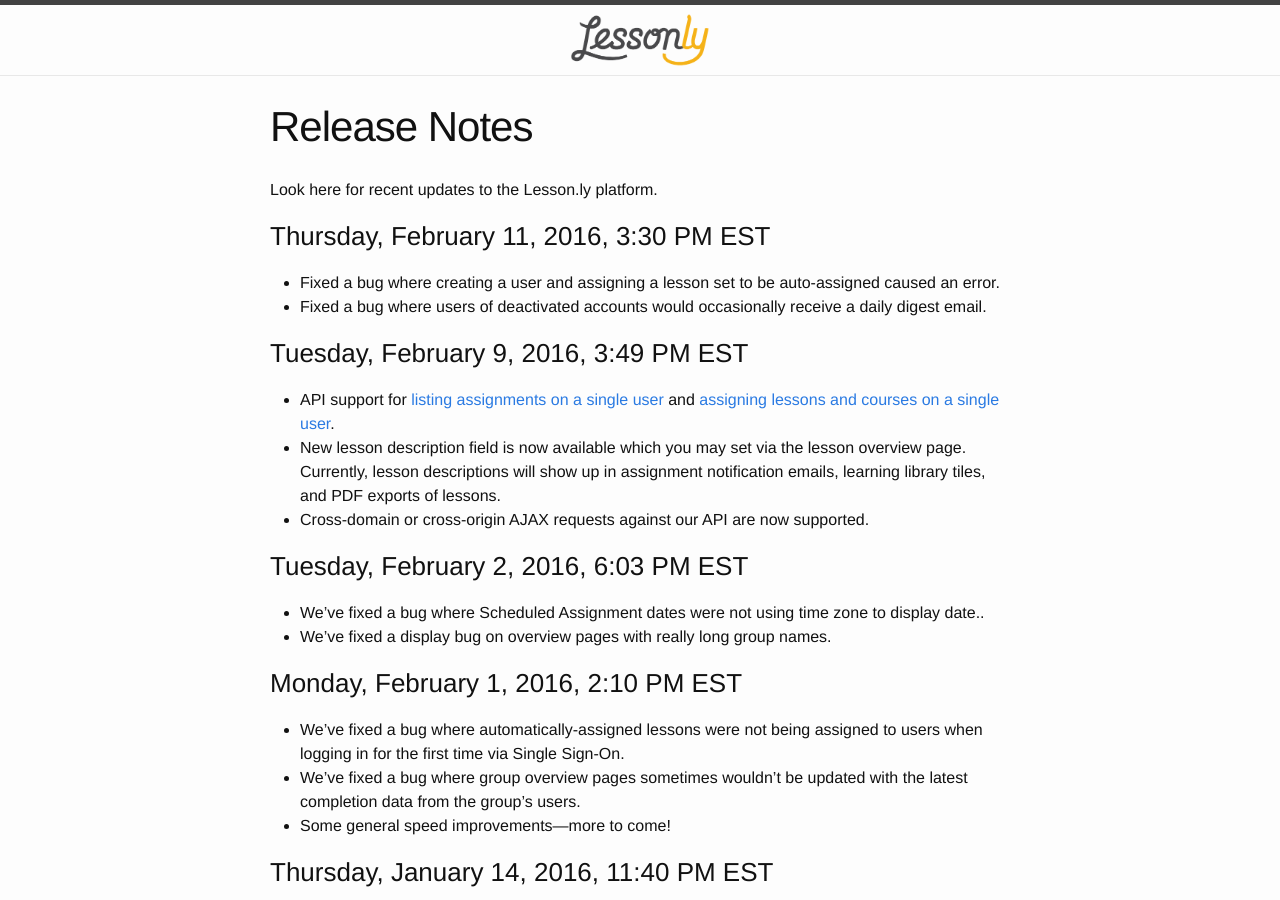
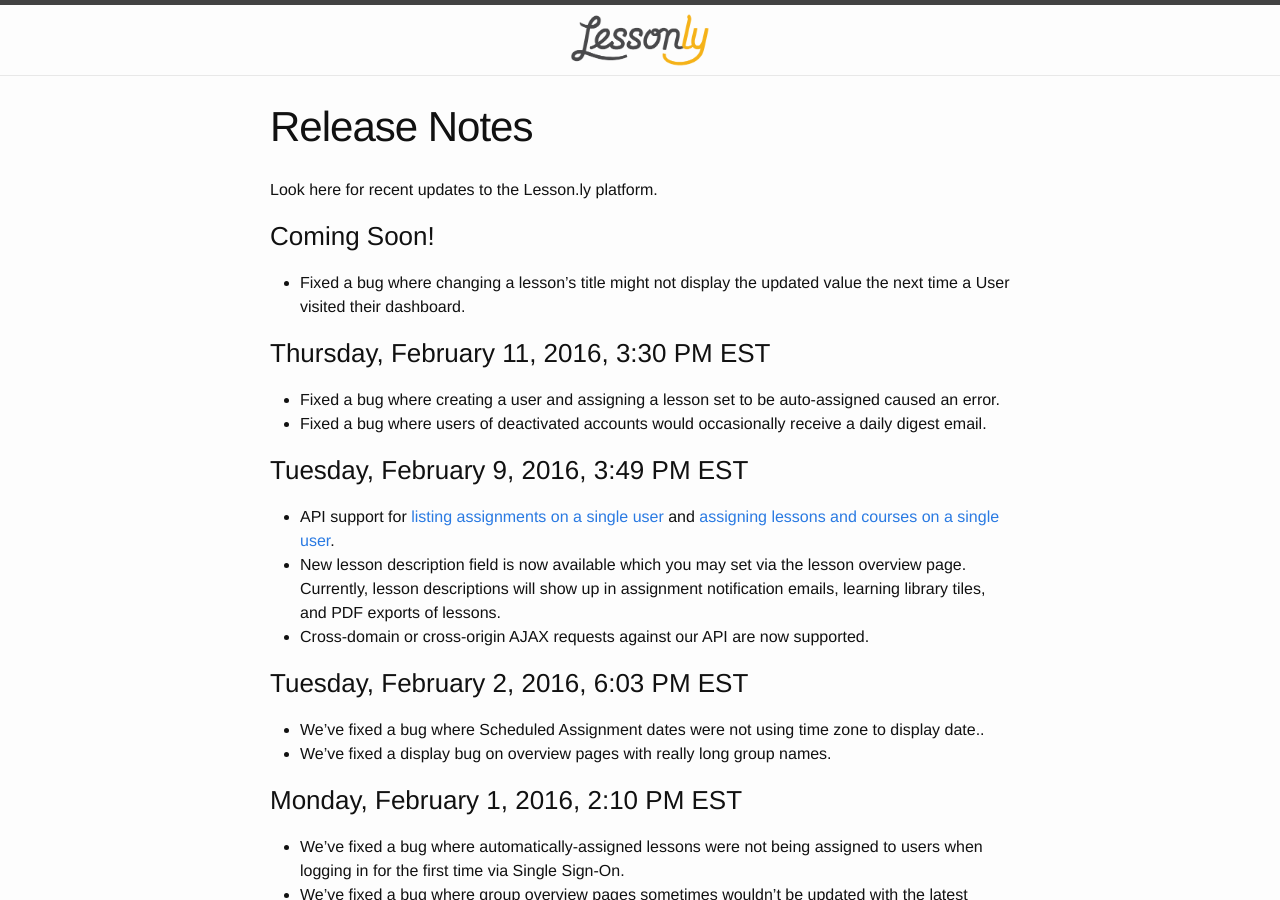
Before and after one commit to isabella232/lessonly.github.io, a Jekyll site: the page built from release-notes.md, in a window 1280 px wide and 900 px high. Built offline with Jekyll 4.4.1, drawn with Linux system fonts in a browser that asks for light colours.

Commit message:
Update release-notes.md
Add note dealing with dashboard caching bug -- see https://github.com/lessonly/lesson.ly/pull/1916 for more information.

```diff
--- a/release-notes.md
+++ b/release-notes.md
@@ -5,6 +5,10 @@
 ---
 
 Look here for recent updates to the Lesson.ly platform.
+
+### Coming Soon!
+
+- Fixed a bug where changing a lesson's title might not display the updated value the next time a User visited their dashboard.
 
 ### Thursday, February 11, 2016, 3:30 PM EST
 
```
